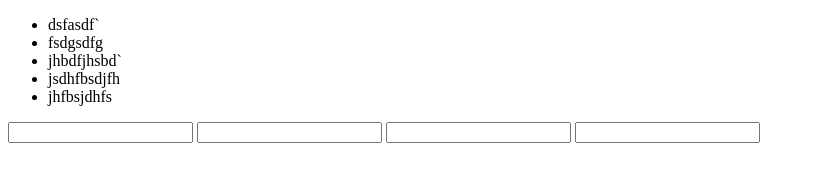
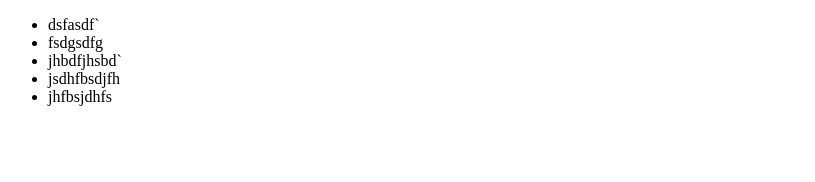
Before and after one commit to bekaM1/number4, a plain HTML site: page index.html in a window 1280 px wide. Shown: the whole page, without its empty margins (0-815 px from the left). Drawn offline with Linux system fonts and the light colour scheme.

Commit message:
Revert "Revert "asdfasd""
This reverts commit 46341f130186c342b3cf3f43ea67ca25983bff27.

```diff
--- a/index.html
+++ b/index.html
@@ -17,12 +17,7 @@
 </ul>
 
 
-<form action="">
-    <input type="text" name="" id="">
-    <input type="text" name="" id="">
-    <input type="text" name="" id="">
-    <input type="text" name="" id="">
-</form>
+
 
 </body>
 </html>
```
